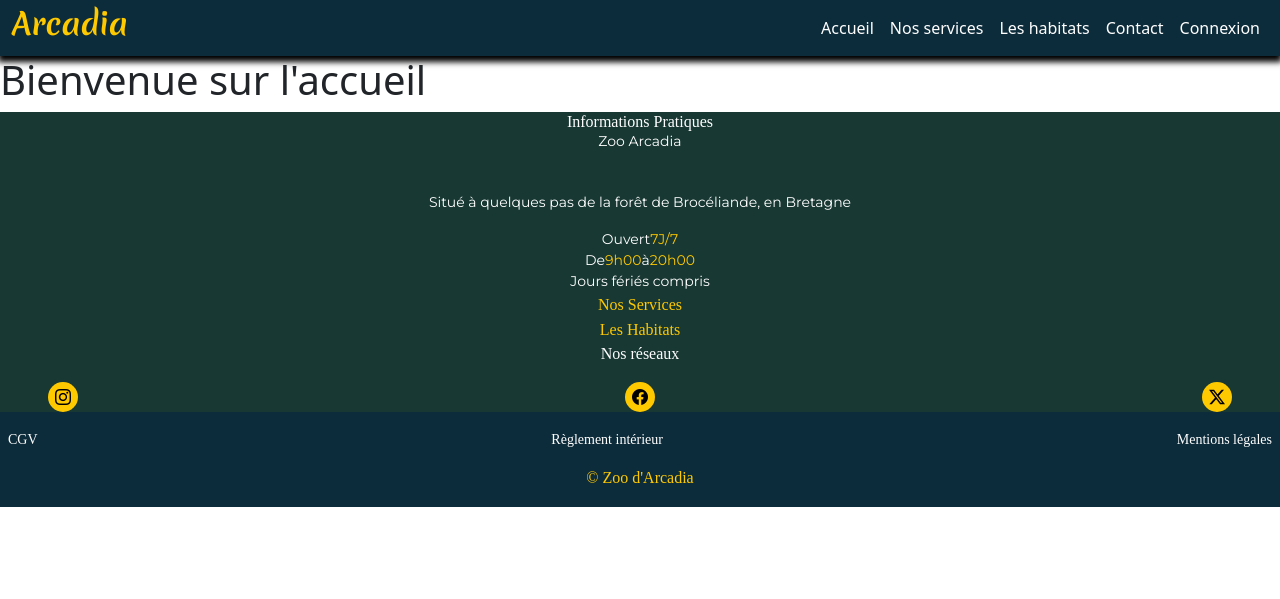
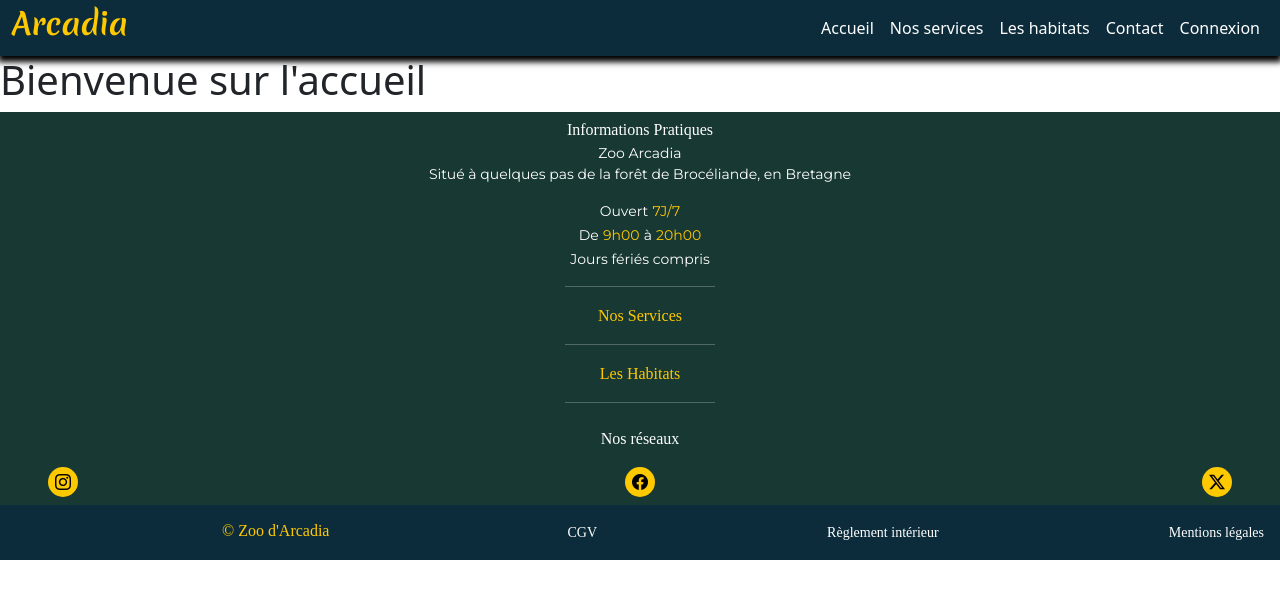
Before and after one commit to DieterHir/ARCADIA, a PHP site: page / in a window 1280 px wide. Shown: the top 599 px of the page. Run offline with PHP 8.4, Linux system fonts and the light colour scheme; some libraries are stand-ins or nearby versions; some web fonts are replaced.

Commit message:
changes on footer

```diff
--- a/index.html
+++ b/index.html
@@ -48,21 +48,25 @@
     </main>
 
     <footer>
-        <div id="infos" class="text-center">
+        <div id="infos" class="text-center pt-2">
             <h2 class="primary navigation-font">Informations Pratiques</h2>
-            <div>
-                <p class="primary text-font">Zoo Arcadia</p></br>
-                <p class="primary text-font">Situé à quelques pas de la forêt de Brocéliande, en Bretagne</p>
+            <div class="my-1">
+                <p class="primary text-font mb-0">Zoo Arcadia</p>
+                <p class="primary text-font mt-0">Situé à quelques pas de la forêt de Brocéliande, en Bretagne</p>
             </div>
             <div>
                 <div class="d-flex justify-content-center">
                     <p class="primary m-0 text-font">Ouvert</p>
+                    &nbsp;
                     <p class="secondary m-0 text-font">7J/7</p>
                 </div>
                 <div class="d-flex justify-content-center">
-                    <p class="primary m-0 text-font">De </p>
-                    <p class="secondary m-0 text-font">9h00 </p>
-                    <p class="primary m-0 text-font">à </p>
+                    <p class="primary m-0 text-font">De</p>
+                    &nbsp;
+                    <p class="secondary m-0 text-font">9h00</p>
+                    &nbsp;
+                    <p class="primary m-0 text-font">à</p>
+                    &nbsp;
                     <p class="secondary m-0 text-font">20h00</p>
                 </div>
                 <div class="d-flex justify-content-center">
@@ -70,12 +74,15 @@
                 </div>
             </div>
             <div id="liens" class="d-flex flex-column">
+                <hr>
                 <ul class="navbar-nav">
                     <li class="nav-item"><a href="/services" class="secondary navigation-font">Nos Services</a></li>
+                    <hr>
                     <li class="nav-item"><a href="/habitats" class="secondary navigation-font">Les Habitats</a></li>
                 </ul>
-                <div>
-                    <p class="primary navigation-font" style="font-size: 16px">Nos réseaux</p>
+                <hr>
+                <div class="my-2">
+                    <p class="primary navigation-font">Nos réseaux</p>
                     <div class="d-flex flex-row justify-content-between mx-5">
                         <div class="bulle-reseau d-flex justify-content-center align-items-center">
                             <a href="www.instagram.com"><i class="bi bi-instagram dark"></i></a>
@@ -90,13 +97,13 @@
                 </div>
             </div>
         </div>
-        <div id="mentions" class="text-center">
-            <nav class="navbar-nav navbar-expand-sm d-flex flex-row justify-content-between p-2">
-                <li class="nav-item"><a href="#" class="nav-link navigation-font">CGV</a></li>
-                <li class="nav-item"><a href="#" class="nav-link navigation-font">Règlement intérieur</a></li>
-                <li class="nav-item"><a href="#" class="nav-link navigation-font">Mentions légales</a></li>
+        <div id="mentions" class="text-center d-flex flex-column flex-sm-row-reverse">
+            <nav class="navbar-nav d-flex flex-row justify-content-between p-2 align-self-center flex-fill">
+                <li class="nav-item px-2"><a href="#" class="nav-link navigation-font">CGV</a></li>
+                <li class="nav-item px-2"><a href="#" class="nav-link navigation-font">Règlement intérieur</a></li>
+                <li class="nav-item px-2"><a href="#" class="nav-link navigation-font">Mentions légales</a></li>
             </nav>
-            <p class="secondary navigation-font">© Zoo d'Arcadia</p>
+            <p class="secondary navigation-font ms-2 align-self-sm-end align-self-center me-2 flex-fill">© Zoo d'Arcadia</p>
         </div>
     </footer>
 
--- a/scss/_custom.scss
+++ b/scss/_custom.scss
@@ -88,6 +88,18 @@ $navigation-font: "PoetsenOne";
     height: 30px;
     background-color: $secondary;
     border-radius: 50px;
+    &:hover {
+        background-color: $dark;
+        i {
+            color: $secondary;
+        }
+    }
+}
+
+hr {
+    color: $primary;
+    width: 150px;
+    align-self: center;
 }
 
 //Classes de polices//
```
Also changed, not shown: scss/main.css, 1 other file.
